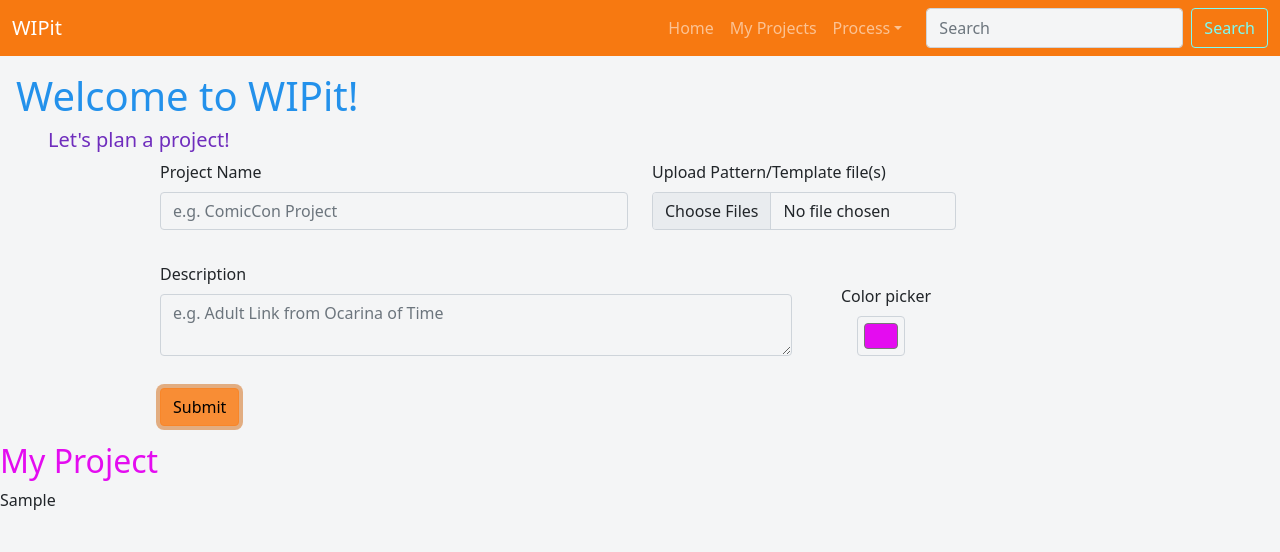
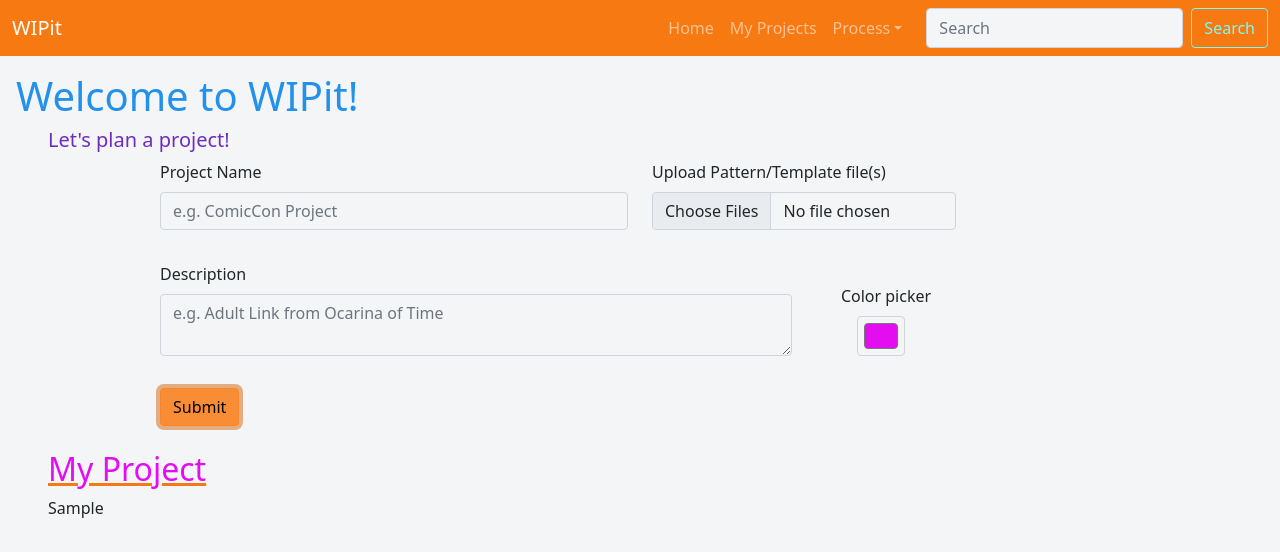
Before and after one commit to kemetcalf/craft-app, a React (Create React App) app in the folder craft-app/: page / in a window 1280 px wide. Both pictures are taken after typing "Sample" into the empty fields and a click on the button "Submit". Shown: the top 552 px of the page. Built offline with nearby package versions, Linux system fonts and the light colour scheme.

Commit message:
Individual project info rendered in ProjectDetail page, ShortList headers routed to respective ProjectDetail pages

```diff
--- a/craft-app/src/components/PlanForm.js
+++ b/craft-app/src/components/PlanForm.js
@@ -3,16 +3,20 @@ import Form from "react-bootstrap/Form";
 import Col from "react-bootstrap/Col";
 import Row from "react-bootstrap/Row";
 import { useState } from "react";
+import { Link } from "react-router-dom";
 
 function ShortList({ projects }) {
 	console.log(projects);
 	if (projects) {
 		console.log("ShortList render");
 		return (
-			<div className="short-list-container">
+			<div className="short-list-container mx-5 mt-2">
 				{projects.map(({ id, title, color, description }) => (
 					<div key={id}>
-						<h2 style={{ color: color }}>{title}</h2>
+						<Link to={`/project/${id}`}>
+							<h2 style={{ color: color }}>{title}</h2>
+						</Link>
+
 						<p>{description}</p>
 					</div>
 				))}
@@ -34,6 +38,7 @@ function PlanForm({ addProject, projects }) {
 
 	// event listener to write project info to a new Project object onSubmit
 	function handleChange(e) {
+		e.preventDefault();
 		setProjectInfo({ ...projectInfo, [e.target.name]: e.target.value });
 	}
 
--- a/craft-app/src/components/ProjectDetail.js
+++ b/craft-app/src/components/ProjectDetail.js
@@ -7,37 +7,21 @@ import { useParams } from "react-router-dom";
 
 function ProjectDetail({ projects }) {
 	console.log(projects);
-	const { id, title, color, description, files } = {};
 
-	const instance = useParams();
-	console.log("~~ INSTANCE ~~");
-	console.log(instance);
+	const { projectId } = useParams();
 
-	let projectId = id;
+	const currentProject = projects.find((project) => projectId === project.id);
+	const { id, title, color, description, files } = currentProject;
 
-	console.log("projectId: ", instance.projectId);
-
-	projects.find((project) => {
-		if (projectId === project.id) {
-			console.log(projectId);
-			console.log("match");
-			return true;
-		} else {
-			console.log("no match");
-			return false;
-		}
-	});
-
-	// BEBEH: would it be neater/clearer to break out the project card into its own component?
 	return (
 		<div className="project-card-container m-5">
-			<div className="project-card" key={projectId}>
-				<p>Project Home {instance.projectId}</p>
-				<h3 style={{ color: color }}>{title}</h3>
+			<div className="project-card" key={id}>
+				<p>Project Home </p>
+				<h2 style={{ color: color }}>{title}</h2>
 				<h5>Pattern/Template Files</h5>
-				<p>{files}</p>
+				<p className="mx-3">{files}</p>
 				<h5>Description</h5>
-				<p>{description}</p>
+				<p className="mx-3">{description}</p>
 			</div>
 
 			<Col xs={10}>
--- a/craft-app/src/components/ProjectList.js
+++ b/craft-app/src/components/ProjectList.js
@@ -5,7 +5,7 @@ function ProjectList({ projects }) {
 	return (
 		<div>
 			<Accordion defaultActiveKey={["0"]} alwaysOpen>
-				{projects.map(({ id, title, color, description, files }) => (
+				{projects.map(({ id, title, color, description }) => (
 					<Accordion.Item
 						eventKey={id}
 						key={id}
@@ -16,7 +16,7 @@ function ProjectList({ projects }) {
 							<h3 style={{ color: color }}>{title}</h3>
 						</Accordion.Header>
 						<Accordion.Body>
-							<p>{files}</p>
+							{/* <p>{files}</p> */}
 							<p>{description}</p>
 							<Link to={`/project/${id}`}>Details</Link>
 						</Accordion.Body>
--- a/craft-app/src/custom.scss
+++ b/craft-app/src/custom.scss
@@ -10,9 +10,6 @@ $danger:     #E40CF0;
 $light:      #ffffff;
 $dark:       #2E3837;
 
-.accordion-button:not(.collapsed) {
-    $primary: blue,
-};
 
 // Import Bootstrap and its default variables
 @import '~bootstrap/scss/bootstrap.scss';
```
